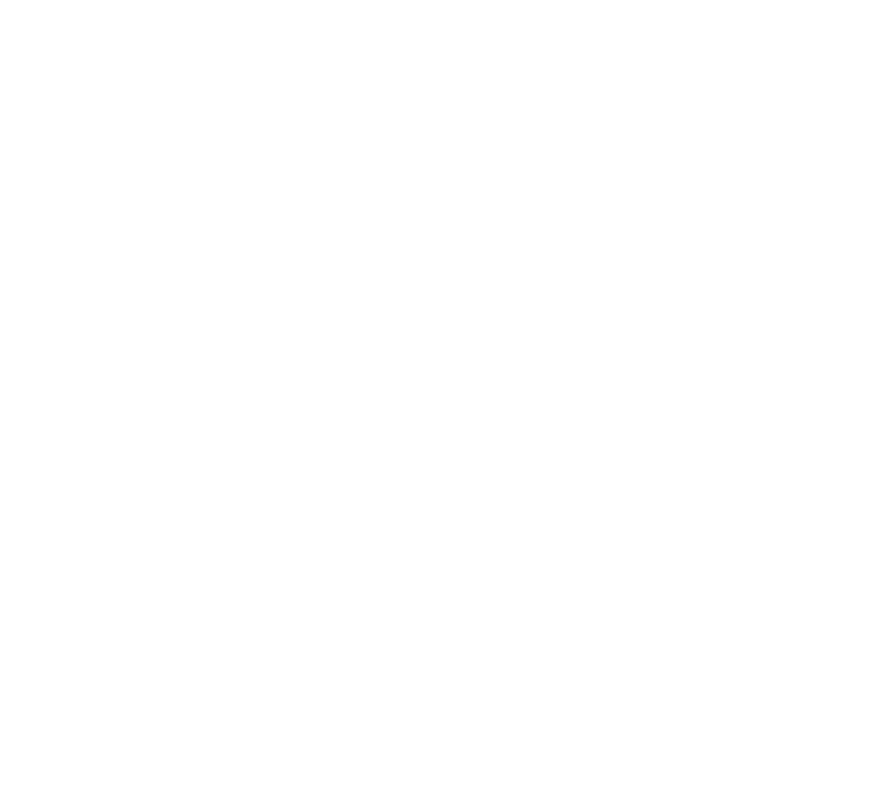
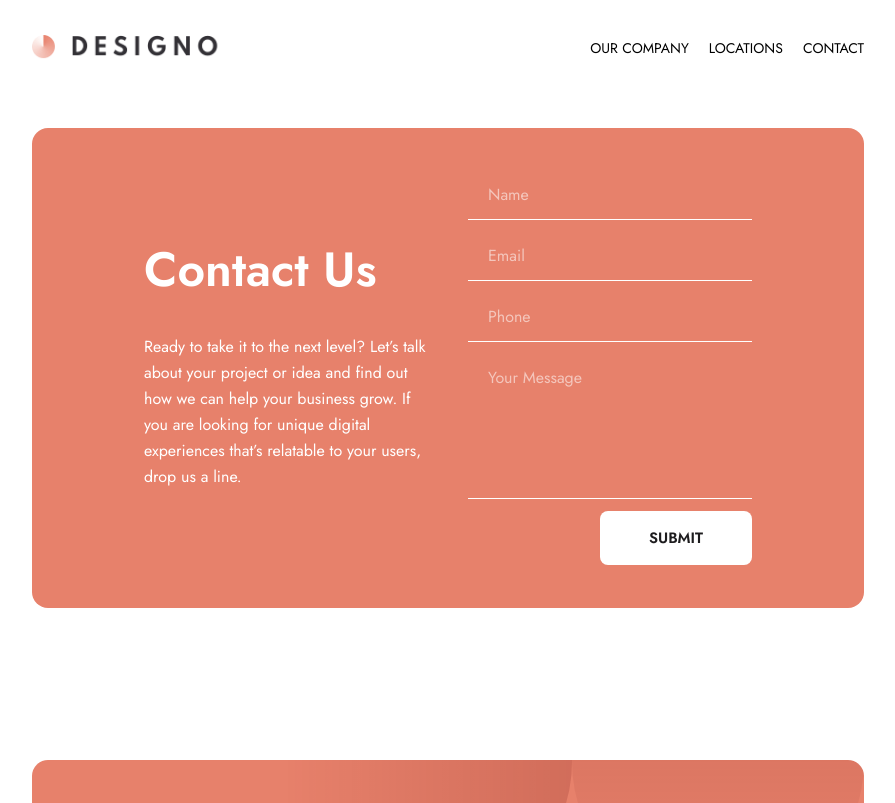
Before and after one commit to Oz996/Designo, a React (Vite) app: page /contact in a window 1280 px wide. Before the commit this address had no page. Shown: the top 803 px of the page, without its empty margins (192-1087 px from the left). Built offline with nearby package versions, Linux system fonts and the light colour scheme.

Commit message:
added contact route, contact section and form validations

```diff
--- a/src/App.tsx
+++ b/src/App.tsx
@@ -6,6 +6,7 @@
 import GraphicDesign from "./pages/GraphicDesign";
 import About from "./pages/About";
 import Locations from "./pages/Locations";
+import Contact from "./pages/Contact";
 
 function App() {
   return (
@@ -18,6 +19,7 @@
           <Route path="/graphicdesign" element={<GraphicDesign />} />
           <Route path="/about" element={<About />} />
           <Route path="/locations" element={<Locations />} />
+          <Route path="/contact" element={<Contact />} />
         </Route>
       </Routes>
     </>
--- a/src/components/shared/Button.tsx
+++ b/src/components/shared/Button.tsx
@@ -3,6 +3,7 @@
 
 interface props {
   variant?: "primary" | "secondary";
+  size?: "small";
   children: string;
 }
 
@@ -18,7 +19,7 @@
           true,
         "before:absolute before:inset-0 before:bg-gray-100 before:w-0 hover:before:w-full before:duration-200 before:-z-10 before:active:bg-peach-light":
           true,
-        "bg-white": variant === "primary",
+        "bg-white text-black-light": variant === "primary",
         "bg-peach text-white": variant === "secondary",
       })}
     >
--- a/src/components/shared/Footer.tsx
+++ b/src/components/shared/Footer.tsx
@@ -42,7 +42,9 @@
                 </Link>
               </li>
               <li>
-                <Link to="#">contact</Link>
+                <Link to="/contact" onClick={scrollToTop}>
+                  contact
+                </Link>
               </li>
             </ul>
           </nav>
--- a/src/components/shared/Header.tsx
+++ b/src/components/shared/Header.tsx
@@ -34,7 +34,7 @@
               </li>
               <li className="relative">
                 <Link
-                  to="#"
+                  to="/contact"
                   className="after:absolute after:left-0 after:bottom-0 after:w-full after:h-[0.1rem] after:rounded-full after:bg-peach after:origin-left after:scale-x-0 hover:after:scale-x-100 after:duration-300"
                 >
                   contact
--- a/src/index.css
+++ b/src/index.css
@@ -28,6 +28,11 @@
   .body-mobile {
     @apply text-[15px] leading-[26px];
   }
+
+  /* elements */
+  .input {
+    @apply bg-peach border border-b-white border-t-0 border-l-0 border-r-0 focus:outline-none w-full py-3 px-5 focus:border-b-[3px] placeholder:text-white placeholder:text-opacity-55 focus:placeholder:text-opacity-100;
+  }
 }
 
 .image-overlay {
--- /dev/null
+++ b/src/pages/Contact.tsx
@@ -0,0 +1,182 @@
+import { ChangeEvent, FormEvent, useState } from "react";
+import Button from "../components/shared/Button";
+import Title from "../components/shared/Title";
+import Checkmark from "../assets/contact/desktop/checkmark.svg";
+import classNames from "classnames";
+
+const initState = {
+  name: "",
+  email: "",
+  phone: "",
+  message: "",
+};
+const Contact = () => {
+  const [formData, setFormData] = useState(initState);
+  const [success, setSuccess] = useState(false);
+  const [errors, setErrors] = useState({
+    name: "",
+    email: "",
+    phone: "",
+  });
+
+  console.log(formData);
+  console.log(errors);
+
+  const handleChange = (
+    e: ChangeEvent<HTMLInputElement | HTMLTextAreaElement>
+  ) => {
+    setFormData((data) => ({
+      ...data,
+      [e.target.id]: e.target.value,
+    }));
+
+    setErrors((prev) => ({
+      ...prev,
+      [e.target.id]: "",
+    }));
+  };
+
+  const handleSubmit = (e: FormEvent) => {
+    e.preventDefault();
+    const { name, email, phone } = formData;
+    const emailRegex = /^[\w-.]+@([\w-]+\.)+[\w-]{2,4}$/;
+
+    if (name === "") {
+      setErrors((prev) => ({
+        ...prev,
+        name: "Can't be empty",
+      }));
+    } else if (name.length < 3) {
+      setErrors((prev) => ({
+        ...prev,
+        name: "Name is too short",
+      }));
+    }
+
+    if (email === "") {
+      setErrors((prev) => ({
+        ...prev,
+        email: "Can't be empty",
+      }));
+    } else if (!emailRegex.test(email)) {
+      setErrors((prev) => ({
+        ...prev,
+        email: "Invalid email",
+      }));
+    }
+
+    if (phone === "") {
+      setErrors((prev) => ({
+        ...prev,
+        phone: "Can't be empty",
+      }));
+    } else if (phone.length < 3) {
+      setErrors((prev) => ({
+        ...prev,
+        phone: "Number is too short",
+      }));
+    }
+
+    const isInvalid = Object.values(errors).map((error) => error === "");
+    if (isInvalid) return;
+
+    setSuccess(true);
+  };
+  return (
+    <>
+      <Title>Contact - Designo</Title>
+      <section className="h-[48rem] sm:h-[45rem] lg:h-[30rem] bg-peach sm:rounded-2xl">
+        <div className="flex items-center text-white h-full px-28 gap-10">
+          <div className="flex flex-col gap-10 w-full">
+            <h2 className="heading-mobile sm:heading-lg capitalize">
+              contact us
+            </h2>
+            <p className="body-mobile sm:body">
+              Ready to take it to the next level? Let’s talk about your project
+              or idea and find out how we can help your business grow. If you
+              are looking for unique digital experiences that’s relatable to
+              your users, drop us a line.
+            </p>
+          </div>
+          <form onSubmit={handleSubmit} className="flex flex-col gap-3 w-full">
+            <div className="relative">
+              <label htmlFor="name" className="sr-only">
+                Name
+              </label>
+              <input
+                onChange={handleChange}
+                type="text"
+                id="name"
+                className="input"
+                placeholder="Name"
+              />
+              {errors.name && (
+                <p className="text-[12px] italic absolute right-[2rem] top-[1rem] after:content-error-icon after:absolute after:right-[-1.5rem] after:top-[-.1rem]">
+                  {errors.name}
+                </p>
+              )}
+            </div>
+            <div className="relative">
+              <label htmlFor="email" className="sr-only">
+                Email
+              </label>
+              <input
+                onChange={handleChange}
+                type="text"
+                id="email"
+                className="input"
+                placeholder="Email"
+              />
+              {errors.email && (
+                <p className="text-[12px] italic absolute right-[2rem] top-[1rem] after:content-error-icon after:absolute after:right-[-1.5rem] after:top-[-.1rem]">
+                  {errors.email}
+                </p>
+              )}
+            </div>
+            <div className="relative">
+              <label htmlFor="phone" className="sr-only">
+                Phone
+              </label>
+              <input
+                onChange={handleChange}
+                type="text"
+                id="phone"
+                className="input"
+                placeholder="Phone"
+              />
+              {errors.phone && (
+                <p className="text-[12px] italic absolute right-[2rem] top-[1rem] after:content-error-icon after:absolute after:right-[-1.5rem] after:top-[-.1rem]">
+                  {errors.phone}
+                </p>
+              )}
+            </div>
+            <label htmlFor="message" className="sr-only">
+              Message
+            </label>
+            <textarea
+              onChange={handleChange}
+              id="message"
+              rows={5}
+              className="input resize-none"
+              placeholder="Your Message"
+            ></textarea>
+            <div
+              className={classNames({
+                "flex justify-between items-end relative": true,
+                "self-end": !success,
+              })}
+            >
+              {success && (
+                <p className="text-sm text-green-200 font-semibold before:content-checkmark before:absolute before:left-0 pl-6">
+                  Your form has been submitted!
+                </p>
+              )}
+              <Button>submit</Button>
+            </div>
+          </form>
+        </div>
+      </section>
+    </>
+  );
+};
+export default Contact;
--- a/tailwind.config.js
+++ b/tailwind.config.js
@@ -69,8 +69,7 @@
           "url('/src/assets/app-design/desktop/bg-pattern-intro-app.svg')",
         "graphic-design-bg":
           "url('/src/assets/graphic-design/desktop/bg-pattern-intro-graphic.svg')",
-        // about
-        // hero
+        // about - hero
         "about-circle-desktop":
           "url('/src/assets/about/desktop/bg-pattern-hero-about-desktop.svg')",
         "about-hero-desktop":
@@ -79,14 +78,14 @@
           "url('/src/assets/about/tablet/image-about-hero.jpg')",
         "about-hero-mobile":
           "url('/src/assets/about/mobile/image-about-hero.jpg')",
-        // world class
+        // about - world class
         "about-world-class-desktop":
           "url('/src/assets/about/desktop/image-world-class-talent.jpg')",
         "about-world-class-tablet":
           "url('/src/assets/about/tablet/image-world-class-talent.jpg')",
         "about-world-class-mobile":
           "url('/src/assets/about/mobile/image-world-class-talent.jpg')",
-        // real deal
+        // about - real deal
         "about-real-deal-desktop":
           "url('/src/assets/about/desktop/image-real-deal.jpg')",
         "about-real-deal-tablet":
@@ -96,6 +95,8 @@
       },
       content: {
         "arrow-right": "url('/src/assets/shared/desktop/icon-right-arrow.svg')",
+        checkmark: "url('/src/assets/contact/desktop/checkmark.svg')",
+        "error-icon": "url('/src/assets/contact/desktop/icon-error.svg')",
       },
     },
   },
```
Also changed, not shown: src/assets/contact/desktop/checkmark.svg (added).
